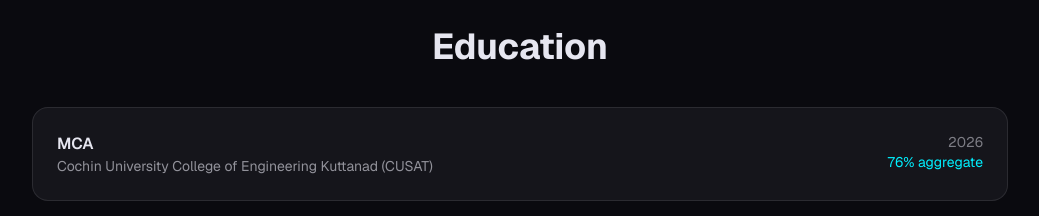
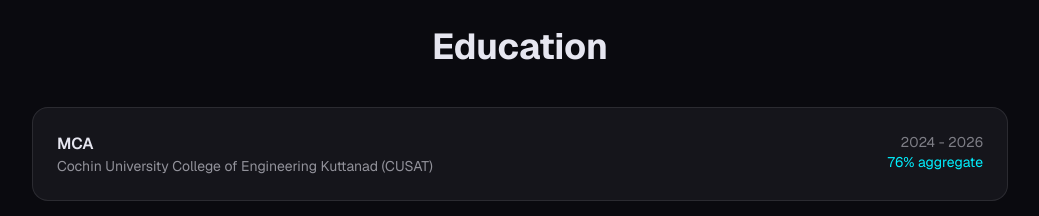
Before and after one commit to ABHISHEKTU/portfolio, a Next.js app: page / in a window 1280 px wide. Shown: the part 2980-3196 px from the top of the page, without its empty margins (120-1159 px from the left). Built offline with nearby package versions, Linux system fonts and the light colour scheme.

Commit message:
Switch resume link to Drive viewer

```diff
--- a/app/page.tsx
+++ b/app/page.tsx
@@ -51,8 +51,10 @@ export default function Home() {
             >
               View Projects
             </a>
+
             <a
-              href="/resume.pdf"
+              href="https://drive.google.com/file/d/1hnFIq4XroHSoBtEVlRzNfv4T1kA12boF/view"
+              target="_blank"
               className="px-6 py-3 rounded-full border border-foreground/30 hover:border-accent-cyan transition"
             >
               Resume
--- a/components/Education.tsx
+++ b/components/Education.tsx
@@ -3,7 +3,7 @@
 import { motion } from "framer-motion";
 
 const education = [
-  { degree: "MCA", school: "Cochin University College of Engineering Kuttanad (CUSAT)", year: "2026", note: "76% aggregate" },
+  { degree: "MCA", school: "Cochin University College of Engineering Kuttanad (CUSAT)", year: "2024 - 2026", note: "76% aggregate" },
   { degree: "BSc Physics", school: "Sree Krishna College, Guruvayoor (University of Calicut)", year: "2020 – 2024" },
 ];
 
```
